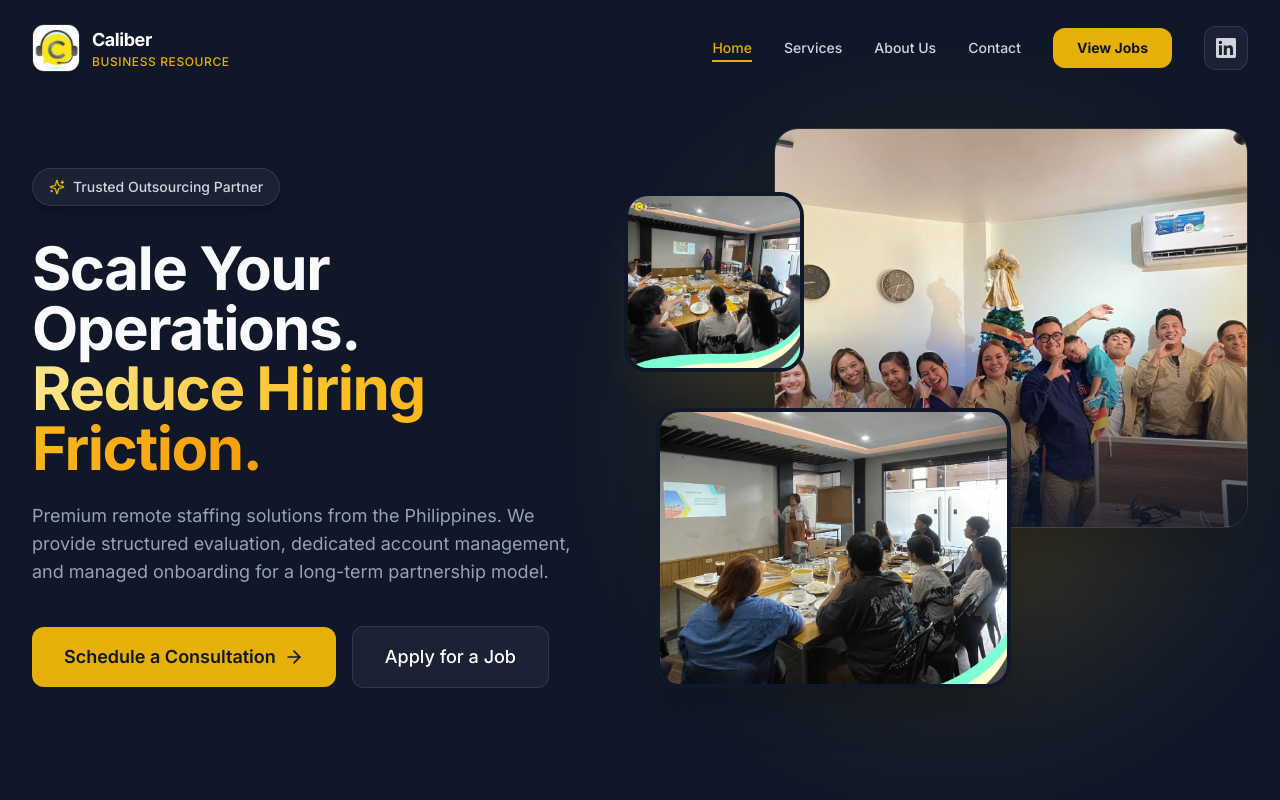
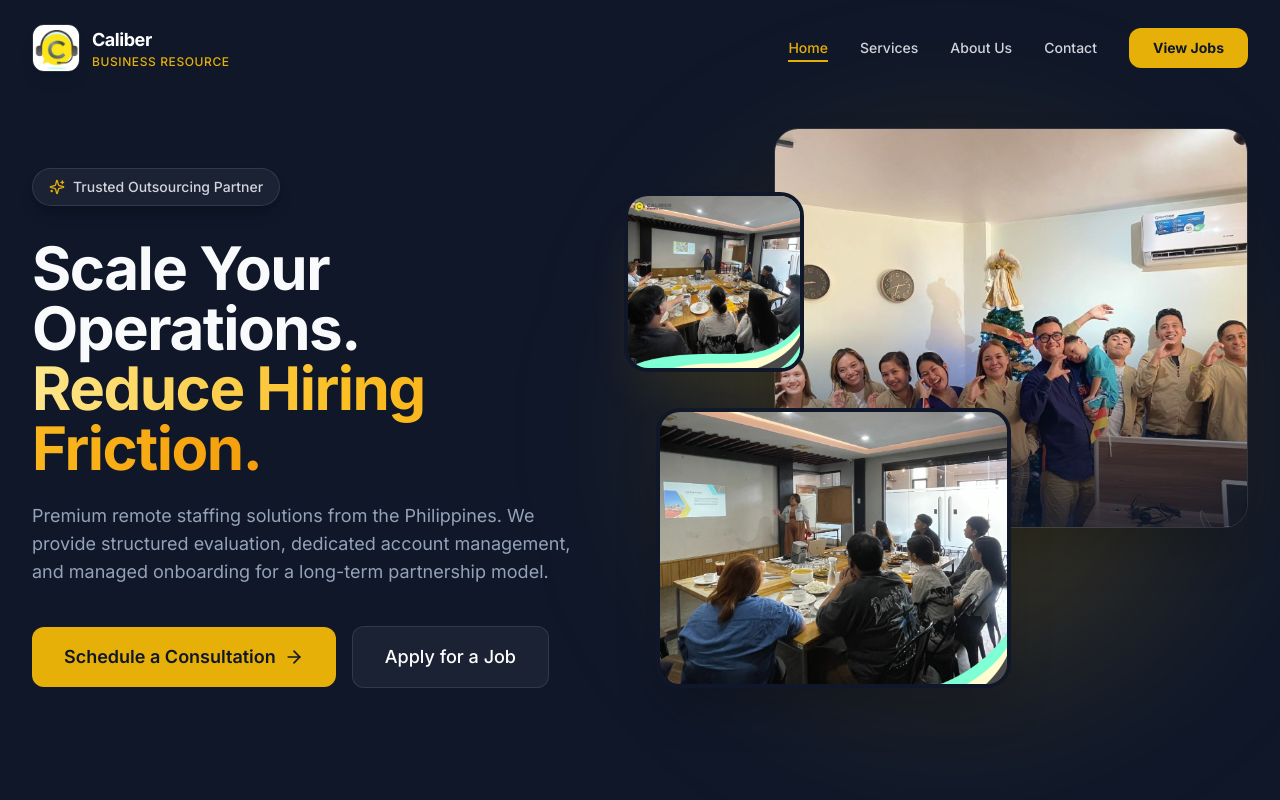
Before and after one commit to CaliberBusiness/CaliberBusiness, a Next.js app: page / in a window 1280 px wide. Shown: the top 800 px of the page. Built offline with nearby package versions, Linux system fonts and the light colour scheme.

Commit message:
style: remove linkedin buttons from navigation

```diff
--- a/components/Footer.tsx
+++ b/components/Footer.tsx
@@ -47,9 +47,9 @@ export default function Footer({ data }: FooterProps) {
           <div>
             <h4 className="heading-3 mb-6">Company</h4>
             <ul className="space-y-4 text-sm text-muted-foreground">
-              <li><a href="#about" className="hover:text-primary transition-colors">About Us</a></li>
-              <li><a href="#services" className="hover:text-primary transition-colors">Our Services</a></li>
-              <li><a href="#open-roles" className="hover:text-primary transition-colors">Careers</a></li>
+              <li><Link href="/#about" className="hover:text-primary transition-colors">About Us</Link></li>
+              <li><Link href="/#services" className="hover:text-primary transition-colors">Our Services</Link></li>
+              <li><Link href="/#open-roles" className="hover:text-primary transition-colors">Careers</Link></li>
             </ul>
           </div>
 
--- a/components/Navigation.tsx
+++ b/components/Navigation.tsx
@@ -164,17 +164,6 @@ export default function Navigation() {
             >
               View Jobs
             </a>
-            <a
-              href="https://www.linkedin.com/company/caliber-business-resource-bpo-inc/"
-              target="_blank"
-              rel="noopener noreferrer"
-              className="w-10 h-10 lg:w-11 lg:h-11 flex items-center justify-center rounded-lg bg-white/5 border border-white/10 hover:bg-[#0077b5] hover:border-[#0077b5] text-gray-300 hover:text-white transition-all duration-300 transform hover:-translate-y-0.5 group"
-              aria-label="Visit our LinkedIn page"
-            >
-              <svg className="w-5 h-5 lg:w-5 lg:h-5 group-hover:scale-110 transition-transform" fill="currentColor" viewBox="0 0 24 24" aria-hidden="true">
-                <path d="M20.447 20.452h-3.554v-5.569c0-1.328-.027-3.037-1.852-3.037-1.853 0-2.136 1.445-2.136 2.939v5.667H9.351V9h3.414v1.561h.046c.477-.9 1.637-1.85 3.37-1.85 3.601 0 4.267 2.37 4.267 5.455v6.286zM5.337 7.433c-1.144 0-2.063-.926-2.063-2.065 0-1.138.92-2.063 2.063-2.063 1.14 0 2.064.925 2.064 2.063 0 1.139-.925 2.065-2.064 2.065zm1.782 13.019H3.555V9h3.564v11.452zM22.225 0H1.771C.792 0 0 .774 0 1.729v20.542C0 23.227.792 24 1.771 24h20.451C23.2 24 24 23.227 24 22.271V1.729C24 .774 23.2 0 22.222 0h.003z" />
-              </svg>
-            </a>
           </div>
 
           {/* Mobile Menu Button */}
@@ -217,7 +206,7 @@ export default function Navigation() {
               </a>
             );
           })}
-          <div className="pt-3 space-y-3">
+          <div className="pt-3">
             <a
               href="#open-roles"
               onClick={(e) => handleNavClick(e, '#open-roles')}
@@ -228,17 +217,6 @@ export default function Navigation() {
             >
               View Jobs
             </a>
-            <a
-              href="https://www.linkedin.com/company/caliber-business-resource-bpo-inc/"
-              target="_blank"
-              rel="noopener noreferrer"
-              className="w-full h-12 flex items-center justify-center gap-3 rounded-xl bg-[#0077b5]/10 border border-[#0077b5]/20 text-[#0077b5] hover:bg-[#0077b5] hover:text-white transition-colors text-base font-semibold"
-            >
-              <svg className="w-5 h-5" fill="currentColor" viewBox="0 0 24 24" aria-hidden="true">
-                <path d="M20.447 20.452h-3.554v-5.569c0-1.328-.027-3.037-1.852-3.037-1.853 0-2.136 1.445-2.136 2.939v5.667H9.351V9h3.414v1.561h.046c.477-.9 1.637-1.85 3.37-1.85 3.601 0 4.267 2.37 4.267 5.455v6.286zM5.337 7.433c-1.144 0-2.063-.926-2.063-2.065 0-1.138.92-2.063 2.063-2.063 1.14 0 2.064.925 2.064 2.063 0 1.139-.925 2.065-2.064 2.065zm1.782 13.019H3.555V9h3.564v11.452zM22.225 0H1.771C.792 0 0 .774 0 1.729v20.542C0 23.227.792 24 1.771 24h20.451C23.2 24 24 23.227 24 22.271V1.729C24 .774 23.2 0 22.222 0h.003z" />
-              </svg>
-              Follow on LinkedIn
-            </a>
           </div>
         </div>
       </div>
```
